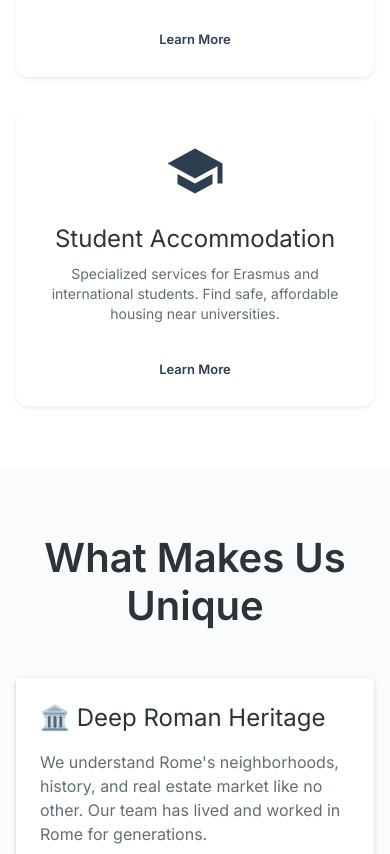
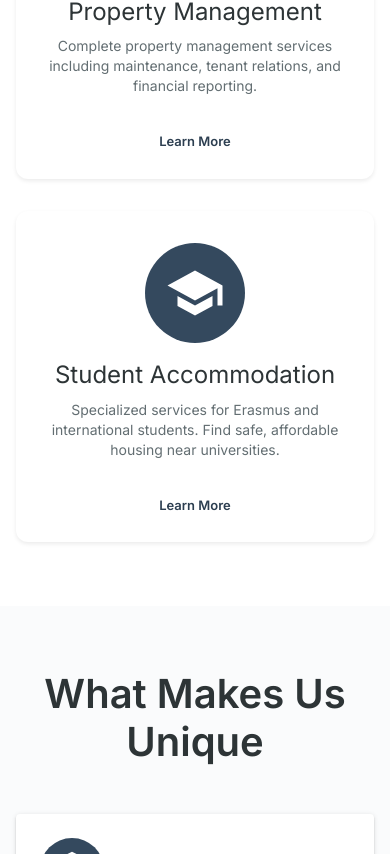
Before and after one commit to eyalbh8/romegate-properties, a React (Create React App) app: page /en in a window 390 px wide. Shown: the part 1910-2764 px from the top of the page. Built offline with nearby package versions, Linux system fonts and the light colour scheme.

Commit message:
Update Services and UniqueSection components; change icon colors to white for better contrast, replace string icons with Material-UI icons for consistency, and enhance layout responsiveness with improved styling and animations.

```diff
--- a/src/components/Services.tsx
+++ b/src/components/Services.tsx
@@ -26,22 +26,22 @@ const Services: React.FC = () => {
   const { t } = useTranslation();
   const services: Service[] = [
     {
-      icon: <HomeIcon sx={{ fontSize: 60, color: "primary.main" }} />,
+      icon: <HomeIcon sx={{ fontSize: 60, color: "white" }} />,
       title: t("services.buyingProperties.title"),
       description: t("services.buyingProperties.description"),
     },
     {
-      icon: <AttachMoneyIcon sx={{ fontSize: 60, color: "primary.main" }} />,
+      icon: <AttachMoneyIcon sx={{ fontSize: 60, color: "white" }} />,
       title: t("services.sellingProperties.title"),
       description: t("services.sellingProperties.description"),
     },
     {
-      icon: <BuildIcon sx={{ fontSize: 60, color: "primary.main" }} />,
+      icon: <BuildIcon sx={{ fontSize: 60, color: "white" }} />,
       title: t("services.propertyManagement.title"),
       description: t("services.propertyManagement.description"),
     },
     {
-      icon: <SchoolIcon sx={{ fontSize: 60, color: "primary.main" }} />,
+      icon: <SchoolIcon sx={{ fontSize: 60, color: "white" }} />,
       title: t("services.studentAccommodation.title"),
       description: t("services.studentAccommodation.description"),
     },
@@ -177,13 +177,33 @@ const Services: React.FC = () => {
                       "&:hover": {
                         transform: "translateY(-8px) scale(1.02)",
                         boxShadow: 3,
+                        "& .icon-container": {
+                          backgroundColor: "primary.main",
+                          transform: "scale(1.1)",
+                        },
                       },
                     }}
                   >
                     <CardContent
                       sx={{ flexGrow: 1, textAlign: "center", pt: 4 }}
                     >
-                      <Box sx={{ mb: 2 }}>{service.icon}</Box>
+                      <Box
+                        className="icon-container"
+                        sx={{
+                          display: "inline-flex",
+                          alignItems: "center",
+                          justifyContent: "center",
+                          width: 100,
+                          height: 100,
+                          borderRadius: "50%",
+                          backgroundColor: "primary.light",
+                          color: "white",
+                          mb: 2,
+                          transition: "all 0.3s ease",
+                        }}
+                      >
+                        {service.icon}
+                      </Box>
                       <Typography variant="h5" component="h3" gutterBottom>
                         {service.title}
                       </Typography>
--- a/src/components/UniqueSection.tsx
+++ b/src/components/UniqueSection.tsx
@@ -1,18 +1,16 @@
 import React from "react";
-import {
-  Box,
-  Container,
-  Typography,
-  Grid,
-  ImageList,
-  ImageListItem,
-  Paper,
-} from "@mui/material";
+import { Box, Container, Typography, Grid, Paper } from "@mui/material";
+import AccountBalanceIcon from "@mui/icons-material/AccountBalance";
+import SchoolIcon from "@mui/icons-material/School";
+import LanguageIcon from "@mui/icons-material/Language";
+import LocationOnIcon from "@mui/icons-material/LocationOn";
+import HandshakeIcon from "@mui/icons-material/Handshake";
+import FlashOnIcon from "@mui/icons-material/FlashOn";
 import { motion } from "framer-motion";
 import { useTranslation } from "react-i18next";
 
 interface UniqueFeature {
-  icon: string;
+  icon: React.ReactNode;
   title: string;
   description: string;
 }
@@ -21,32 +19,32 @@ const UniqueSection: React.FC = () => {
   const { t } = useTranslation();
   const features: UniqueFeature[] = [
     {
-      icon: "🏛️",
+      icon: <AccountBalanceIcon sx={{ fontSize: 40 }} />,
       title: t("uniqueSection.deepRomanHeritage.title"),
       description: t("uniqueSection.deepRomanHeritage.description"),
     },
     {
-      icon: "🎓",
+      icon: <SchoolIcon sx={{ fontSize: 40 }} />,
       title: t("uniqueSection.erasmusStudentSpecialists.title"),
       description: t("uniqueSection.erasmusStudentSpecialists.description"),
     },
     {
-      icon: "🌍",
+      icon: <LanguageIcon sx={{ fontSize: 40 }} />,
       title: t("uniqueSection.multilingualSupport.title"),
       description: t("uniqueSection.multilingualSupport.description"),
     },
     {
-      icon: "📍",
+      icon: <LocationOnIcon sx={{ fontSize: 40 }} />,
       title: t("uniqueSection.primeLocations.title"),
       description: t("uniqueSection.primeLocations.description"),
     },
     {
-      icon: "🤝",
+      icon: <HandshakeIcon sx={{ fontSize: 40 }} />,
       title: t("uniqueSection.personalizedService.title"),
       description: t("uniqueSection.personalizedService.description"),
     },
     {
-      icon: "⚡",
+      icon: <FlashOnIcon sx={{ fontSize: 40 }} />,
       title: t("uniqueSection.fastAndEfficient.title"),
       description: t("uniqueSection.fastAndEfficient.description"),
     },
@@ -90,17 +88,54 @@ const UniqueSection: React.FC = () => {
         >
           {t("uniqueSection.title")}
         </Typography>
-        <Grid container spacing={4}>
+        <Grid container spacing={4} sx={{ alignItems: "stretch" }}>
+          {Array.from({ length: Math.ceil(features.length / 2) }).map(
+            (_, rowIndex) => {
+              const card1 = features[rowIndex * 2];
+              const card2 = features[rowIndex * 2 + 1];
+              const image = images[rowIndex];
+
+              return (
+                <Grid
+                  container
+                  item
+                  xs={12}
+                  spacing={3}
+                  key={rowIndex}
+                  sx={{
+                    alignItems: "stretch",
+                    mb: rowIndex < Math.ceil(features.length / 2) - 1 ? 0 : 0,
+                  }}
+                >
                   <Grid item xs={12} md={8}>
-            <Grid container spacing={3} sx={{ alignItems: "stretch" }}>
-              {features.map((feature, index) => (
-                <Grid item xs={12} sm={6} key={index} sx={{ display: "flex" }}>
+                    <Grid
+                      container
+                      spacing={3}
+                      sx={{ alignItems: "stretch", height: "100%" }}
+                    >
+                      {[card1, card2].map(
+                        (feature, cardIndex) =>
+                          feature && (
+                            <Grid
+                              item
+                              xs={12}
+                              sm={6}
+                              key={rowIndex * 2 + cardIndex}
+                              sx={{ display: "flex" }}
+                            >
                               <motion.div
                                 initial={{ opacity: 0, x: -50 }}
                                 whileInView={{ opacity: 1, x: 0 }}
                                 viewport={{ once: true }}
-                    transition={{ duration: 0.6, delay: index * 0.1 }}
-                    style={{ width: "100%", display: "flex" }}
+                                transition={{
+                                  duration: 0.6,
+                                  delay: (rowIndex * 2 + cardIndex) * 0.1,
+                                }}
+                                style={{
+                                  width: "100%",
+                                  display: "flex",
+                                  height: "100%",
+                                }}
                               >
                                 <Paper
                                   elevation={2}
@@ -110,56 +145,90 @@ const UniqueSection: React.FC = () => {
                                     width: "100%",
                                     display: "flex",
                                     flexDirection: "column",
-                        transition: "transform 0.3s, box-shadow 0.3s",
+                                    minHeight: { xs: "auto", md: 300 },
+                                    transition:
+                                      "transform 0.3s, box-shadow 0.3s",
                                     "&:hover": {
                                       transform: "translateY(-4px) scale(1.02)",
                                       boxShadow: 4,
+                                      "& .icon-container": {
+                                        backgroundColor: "primary.main",
+                                        transform: "scale(1.1) rotate(5deg)",
+                                      },
                                     },
                                   }}
                                 >
+                                  <Box
+                                    className="icon-container"
+                                    sx={{
+                                      display: "inline-flex",
+                                      alignItems: "center",
+                                      justifyContent: "center",
+                                      width: 64,
+                                      height: 64,
+                                      borderRadius: "50%",
+                                      backgroundColor: "primary.light",
+                                      color: "white",
+                                      mb: 2,
+                                      transition: "all 0.3s ease",
+                                    }}
+                                  >
+                                    {feature.icon}
+                                  </Box>
                                   <Typography
                                     variant="h5"
                                     component="h3"
                                     gutterBottom
                                     sx={{ mb: 2 }}
                                   >
-                        {feature.icon} {feature.title}
+                                    {feature.title}
                                   </Typography>
-                      <Typography variant="body1" color="text.secondary">
+                                  <Typography
+                                    variant="body1"
+                                    color="text.secondary"
+                                    sx={{ flexGrow: 1 }}
+                                  >
                                     {feature.description}
                                   </Typography>
                                 </Paper>
                               </motion.div>
                             </Grid>
-              ))}
+                          )
+                      )}
                     </Grid>
                   </Grid>
-          <Grid item xs={12} md={4}>
+                  {image && (
+                    <Grid item xs={12} md={4} sx={{ display: "flex" }}>
                       <motion.div
                         initial={{ opacity: 0, x: 50 }}
                         whileInView={{ opacity: 1, x: 0 }}
                         viewport={{ once: true }}
-              transition={{ duration: 0.8 }}
+                        transition={{ duration: 0.6, delay: rowIndex * 0.1 }}
+                        style={{
+                          width: "100%",
+                          display: "flex",
+                          height: "100%",
+                        }}
                       >
-              <ImageList variant="masonry" cols={1} gap={8}>
-                {images.map((item, index) => (
-                  <motion.div
-                    key={item.img}
-                    initial={{ opacity: 0, y: 30 }}
-                    whileInView={{ opacity: 1, y: 0 }}
-                    viewport={{ once: true }}
-                    transition={{ duration: 0.6, delay: index * 0.1 }}
+                        <Box
+                          sx={{
+                            width: "100%",
+                            height: "100%",
+                            borderRadius: "8px",
+                            overflow: "hidden",
+                            display: "flex",
+                            minHeight: { xs: 250, md: 300 },
+                          }}
                         >
-                    <ImageListItem>
                           <img
-                        src={`${item.img}?w=400&fit=crop&auto=format`}
-                        srcSet={`${item.img}?w=400&fit=crop&auto=format&dpr=2 2x`}
-                        alt={`${item.title} - ${
-                          item.title === "Historic Rome"
+                            src={`${image.img}?w=400&fit=crop&auto=format`}
+                            srcSet={`${image.img}?w=400&fit=crop&auto=format&dpr=2 2x`}
+                            alt={`${image.title} - ${
+                              image.title === "Historic Rome"
                                 ? "Historic architecture and landmarks in Rome, Italy"
-                            : item.title === "Modern Living"
+                                : image.title === "Modern Living"
                                 ? "Modern apartments and residential properties in Rome"
-                            : item.title === "Student Community"
+                                : image.title === "Student Community"
                                 ? "Student accommodation and housing near universities in Rome"
                                 : "Beautiful real estate properties and apartments in Rome, Italy"
                             } - Romegate Properties showcase`}
@@ -167,15 +236,18 @@ const UniqueSection: React.FC = () => {
                             style={{
                               borderRadius: "8px",
                               width: "100%",
-                          height: "auto",
+                              height: "100%",
+                              objectFit: "cover",
                             }}
                           />
-                    </ImageListItem>
-                  </motion.div>
-                ))}
-              </ImageList>
+                        </Box>
                       </motion.div>
                     </Grid>
+                  )}
+                </Grid>
+              );
+            }
+          )}
         </Grid>
       </Container>
     </Box>
```
Lines whose indentation alone changed are shown as unchanged.
